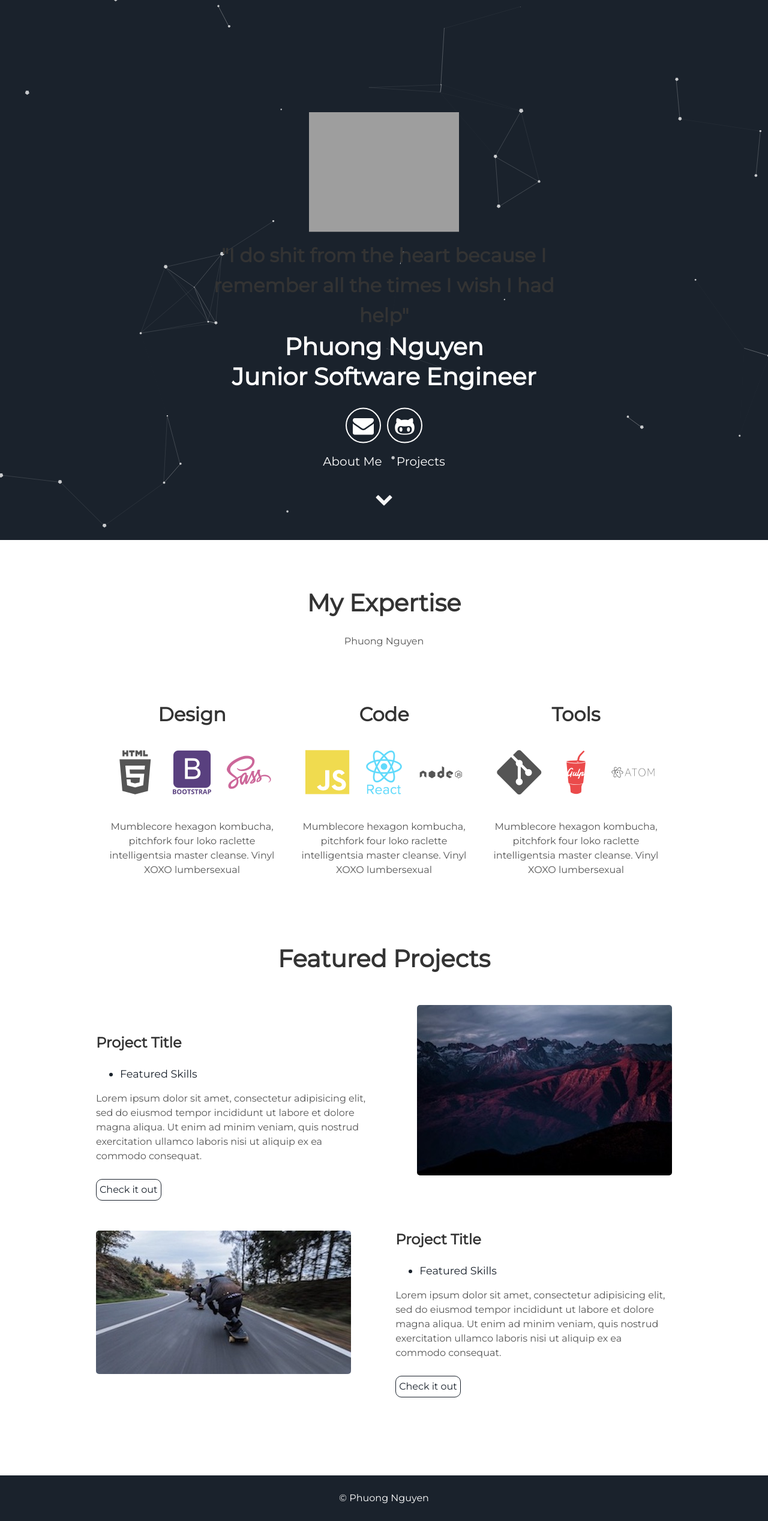
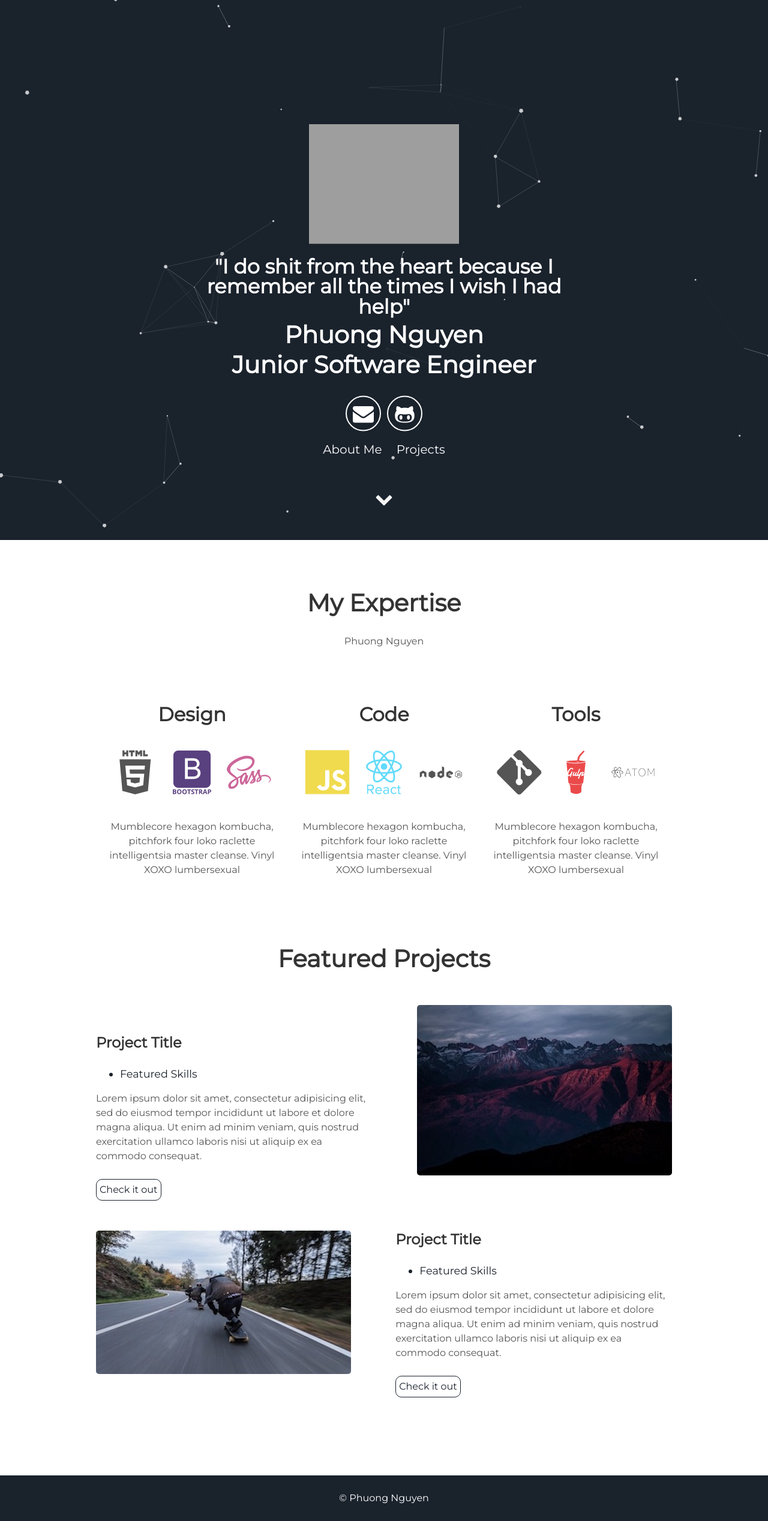
Before and after one commit to phuongnguyen0610/phuongnguyen0610.github.io, a Jekyll site: the page built from index.html, in a window 1280 px wide. Shown: the whole page at 60% size. Built offline with Jekyll 4.4.1, drawn with Linux system fonts in a browser that asks for light colours; grey boxes are pictures that could not be loaded.

Commit message:
Update header.html

```diff
--- a/_includes/header.html
+++ b/_includes/header.html
@@ -5,7 +5,7 @@
         <div class="images-center">
           <img alt="Phuong" src="/assets/img/hangphuong.png" width="250px" height="200px"/>
         </div>
-        <small>"I do shit from the heart because I remember all the times I wish I had help"</small>
+        <small class="site-description" style="font-size: smaller;">"I do shit from the heart because I remember all the times I wish I had help"</small>
         <span class="site-description">Phuong Nguyen</span>
         <span class="site-description">{{site.user_title}}</span>
       </h1>
```
